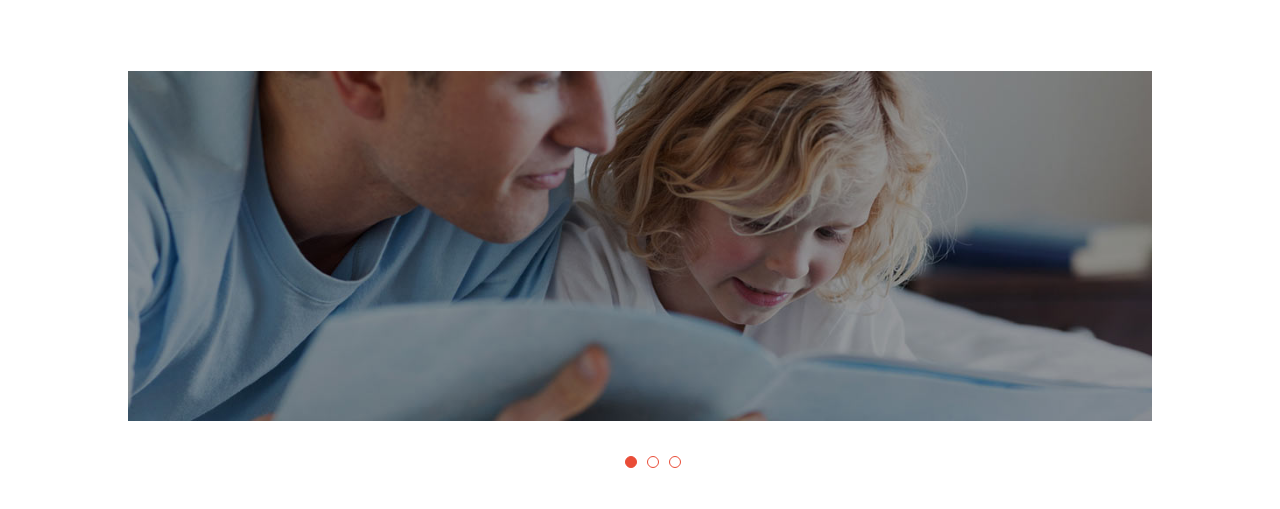
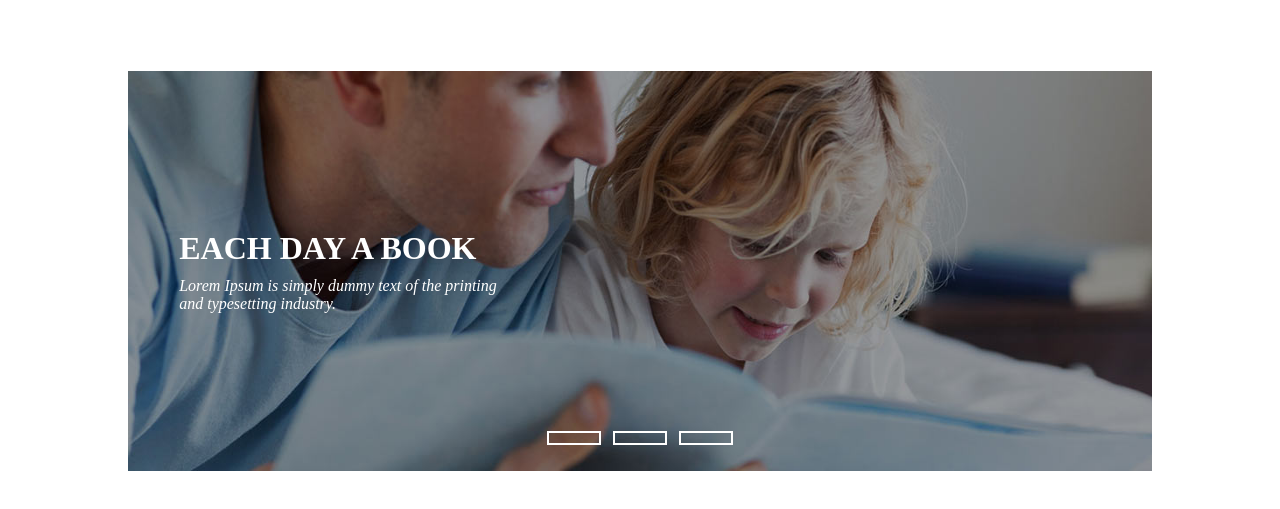
Before and after one commit to dionk6/Projekti, a plain HTML site: page home.html in a window 1280 px wide. Shown: the part 139-648 px from the top of the page. Drawn offline with Linux system fonts and the light colour scheme.

Commit message:
final slider commit

```diff
--- a/css/home.css
+++ b/css/home.css
@@ -173,55 +173,74 @@
     height: auto;
 }
 
-.photo-catalog {
+.slidershow {
     width: 100%;
     height: 400px;
-    text-align: center;
+    overflow: hidden;
     position: relative;
-    text-align: center;
-    z-index: 2;
-}
-.image-home {
-    width: 100%;
-    height: auto;
 }
 
-#image2 {
-    display: none;
+.navigation {
+    position: absolute;
+    bottom: 20px;
+    left: 50%;
+    transform: translateX(-50%);
+    display: flex;
+    flex-direction: row;
 }
 
-#image3 {
-    display: none;
+.bar {
+    width: 50px;
+    height: 10px;
+    border: 2px solid #fff;
+    margin: 6px;
+    cursor: pointer;
+    transition: 0.4s;
 }
 
-.change-photo-div {
-    height: 10px;
-    display: flex;
-    flex-direction: row;
-    justify-content: center;
-    position: absolute;
-    bottom: 10px;
-    left: 48%;
+.bar:hover {
+    background-color: #fff;
 }
 
-.circle {
-    width: 10px;
-    height: 10px;
-    border: 1px solid #e94c37;
-    margin: 5px;
-    border-radius: 100px;
+input[name="r"] {
+    position: absolute;
+    visibility: hidden;
 }
 
-.circle:hover {
-    background-color: #e94c37;
+.slides {
+    width: 500%;
+    height: 100%;
+    display: flex;
 }
 
-#image1 .change-photo-div div:nth-of-type(1){
-    background-color: #e94c37;
+.slide {
+    width: 20%;
+    transition: 0.6s;
 }
-#image2 .change-photo-div div:nth-of-type(2){
-    background-color: #e94c37;
+
+.slide img {
+    width: 100%;
+    height: 100%;
 }
-#image3 .change-photo-div div:nth-of-type(3){
-    background-color: #e94c37;
+
+#r1:checked ~ .s1{
+    margin-left: 0;
 }
+#r2:checked ~ .s1{
+    margin-left: -20%;
+}
+#r3:checked ~ .s1{
+    margin-left: -40%;
+}
+
+.slidershow-content{
+    position: absolute;
+    top: 50%;
+    transform: translateY(-50%);
+    left: 5%;
+    color: white;
+}
+.slidershow-content p{
+    padding-top: 10px;
+    font-style: italic;
+}
--- a/home.html
+++ b/home.html
@@ -61,28 +61,32 @@
     </div>
 
     <div class="main">
-        <div class="photo-catalog" id="image1">
-            <img src="Images/photo1-home.jpg" class="image-home" alt="">
-            <div class="change-photo-div">
-                <div class="circle"></div>
-                <div onclick="ndrroFoton(this.id)" class="circle" id="image1-circle-two"></div>
-                <div onclick="ndrroFoton(this.id)" class="circle" id="image1-circle-three"></div>
+        <div class="slidershow middle">
+            <div class="slidershow-content">
+                <h1>EACH DAY A BOOK</h1>
+                <p>
+                    Lorem Ipsum is simply dummy text of the printing <br/>
+                    and typesetting industry.
+                </p>
             </div>
-        </div>
-        <div class="photo-catalog" id="image2">
-            <img src="Images/photo2-home.jpg" class="image-home" alt="">
-            <div class="change-photo-div">
-                <div onclick="ndrroFoton(this.id)" class="circle" id="image2-circle-one"></div>
-                <div class="circle"></div>
-                <div onclick="ndrroFoton(this.id)" class="circle" id="image2-circle-three"></div>
+            <div class="slides">
+                <input type="radio" name="r" id="r1" checked>
+                <input type="radio" name="r" id="r2">
+                <input type="radio" name="r" id="r3">
+                <div class="slide s1">
+                    <img src="Images/photo1-home.jpg" alt="">
+                </div>
+                <div class="slide">
+                    <img src="Images/photo2-home.jpg" alt="">
+                </div>
+                <div class="slide">
+                    <img src="Images/photo3-home.jpg" alt="">
+                </div>
             </div>
-        </div>
-        <div class="photo-catalog" id="image3">
-            <img src="Images/photo3-home.jpg" class="image-home" alt="">
-            <div class="change-photo-div">
-                <div onclick="ndrroFoton(this.id)" class="circle" id="image3-circle-one"></div>
-                <div onclick="ndrroFoton(this.id)" class="circle" id="image3-circle-two"></div>
-                <div class="circle"></div>
+            <div class="navigation">
+                <label for="r1" class="bar"></label>
+                <label for="r2" class="bar"></label>
+                <label for="r3" class="bar"></label>
             </div>
         </div>
     </div>
```
